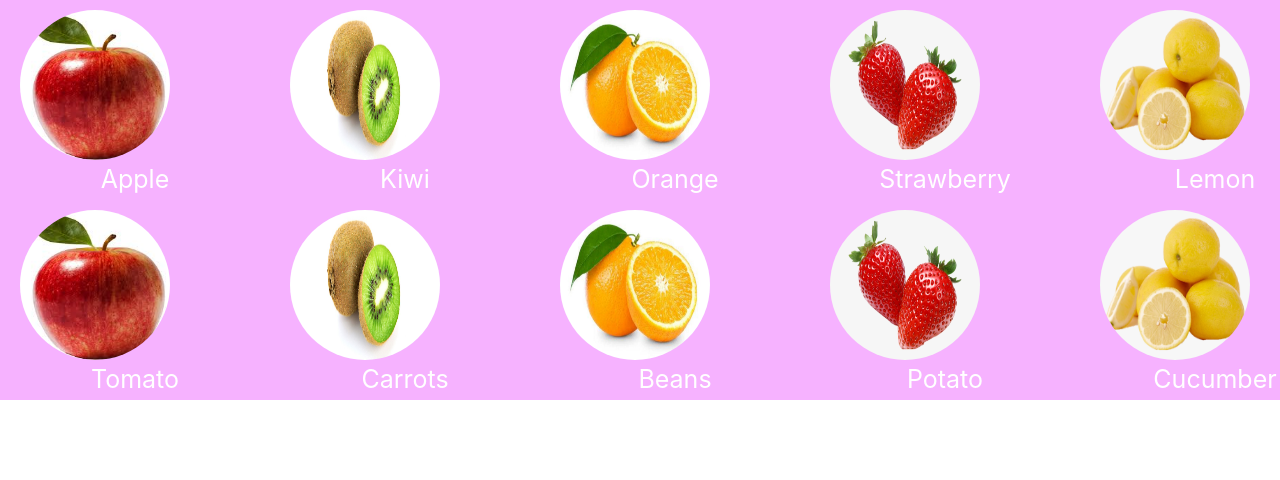
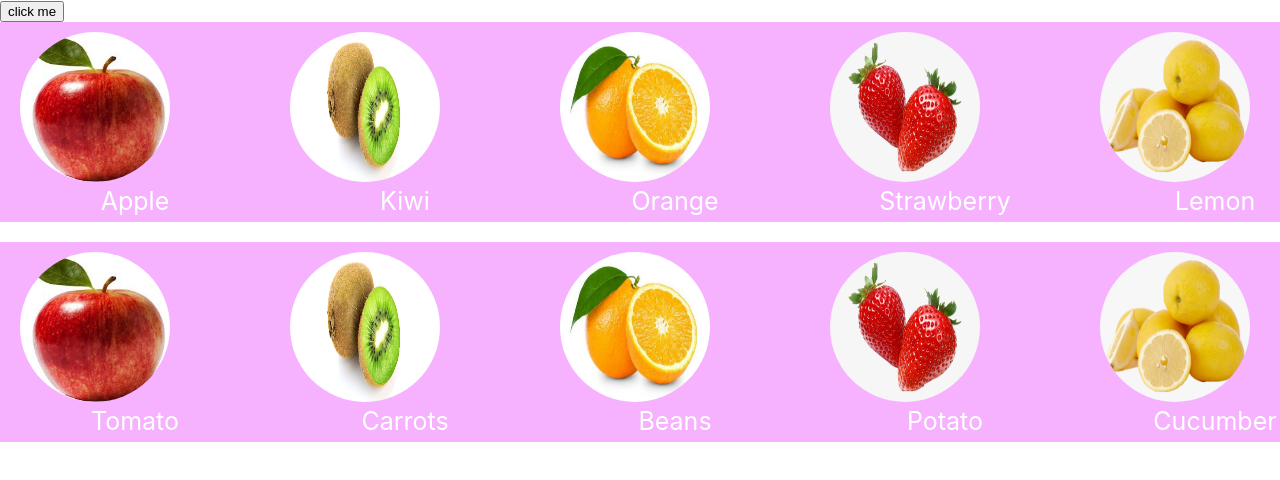
Before and after one commit to kavatibhagya/react-traning1, a React (Create React App) app: page / in a window 1280 px wide. Shown: the top 480 px of the page. Built offline with nearby package versions, Linux system fonts and the light colour scheme.

Commit message:
added button setState

```diff
--- a/src/App.js
+++ b/src/App.js
@@ -31,8 +31,10 @@ class App extends React.Component {
           id: 'f5',
           name: 'Lemon',
           image: '/images/Lemon.png'
-        }
+        },
+
       ],
+
       vegitables: [
         {
           id: 'v1',
@@ -59,32 +61,43 @@ class App extends React.Component {
           name: 'Cucumber',
           image: '/images/Lemon.png'
         }
-      ]
+      ],
+      showFriuts: true,
 
 
     })
   }
+  handleButton() {
+    console.log("button clicked");
+
+    const showOrNot = this.state.showFriuts;
+    this.setState({ showFriuts: !showOrNot });
+  }
 
   render() {
     return (
+
       <>
-    <div className="App friutes-header">
+        <button type="botton" onClick={() => this.handleButton()}>click me</button>
+        {this.state.showFriuts ? <div className="App friutes-header">
 
-          {this.state.friuts.map( friut =>
+          {this.state.friuts.map((friut, index) =>
             <MyApp name={friut.name} image={friut.image} id={friut.id} />
           )}
 
-    </div>
-    <div className="App friutes-header">
-          {this.state.vegitables.map( veggies  =>
+        </div> : null}
+
+        <br></br>
+        <div className="App friutes-header">
+          {this.state.vegitables.map((veggies, index) =>
             <MyApp name={veggies.name} image={veggies.image} id={veggies.id} />
           )}
 
-      </div>
+        </div>
       </>
-      );
-    }
+    );
   }
+}
 
 
 export default App;
--- a/src/components/Welcome.js
+++ b/src/components/Welcome.js
@@ -6,7 +6,7 @@ function MyApp(props) {
 
                <div>
                     <img src={props.image} alt={props.name} className="friut" />
-                   <p className="p"> {props.name} </p>
+                   <p className="p"> {props.name}  </p>
                </div>
 
 
```
